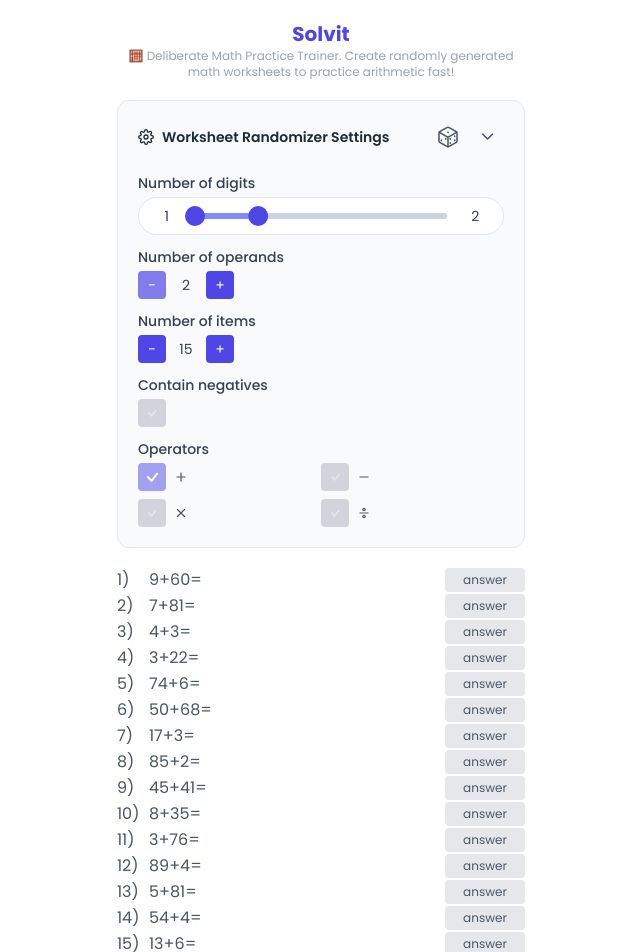
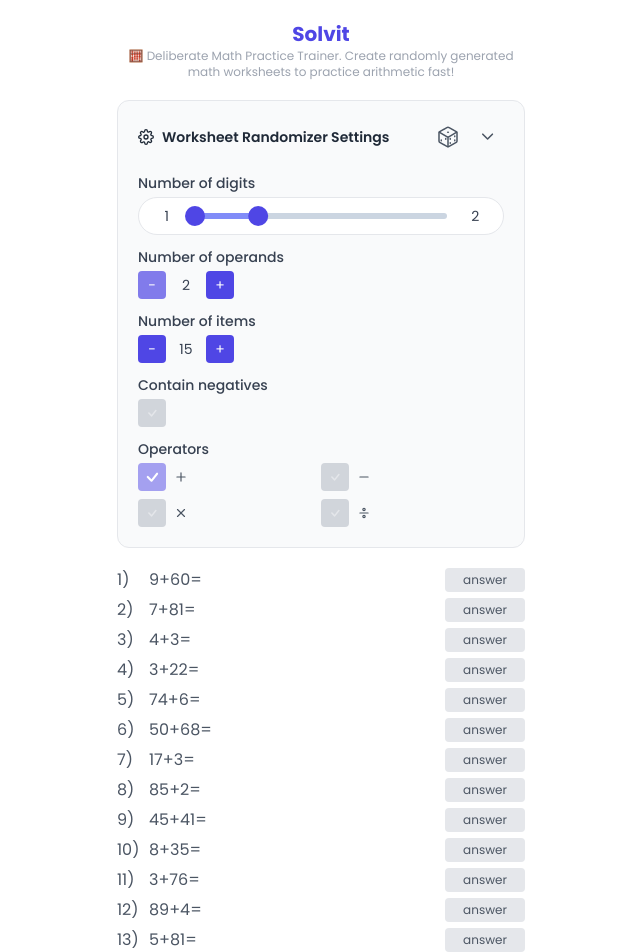
Before and after one commit to Blankeos/solvit, a Next.js app: page / in a window 1280 px wide. Shown: the top 952 px of the page, without its empty margins (319-959 px from the left). Built offline with nearby package versions, Linux system fonts and the light colour scheme.

Commit message:
Increased gap

```diff
--- a/src/pages/index.tsx
+++ b/src/pages/index.tsx
@@ -408,7 +408,7 @@
             </div>
 
             {/* Worksheet */}
-            <div className="mt-5 text-gray-600 flex flex-col gap-y-0.5">
+            <div className="mt-5 text-gray-600 flex flex-col gap-y-1.5">
               {additionWorksheetItems.map((worksheetItem, i) => (
                 <WorksheetItemElement
                   key={i}
```
